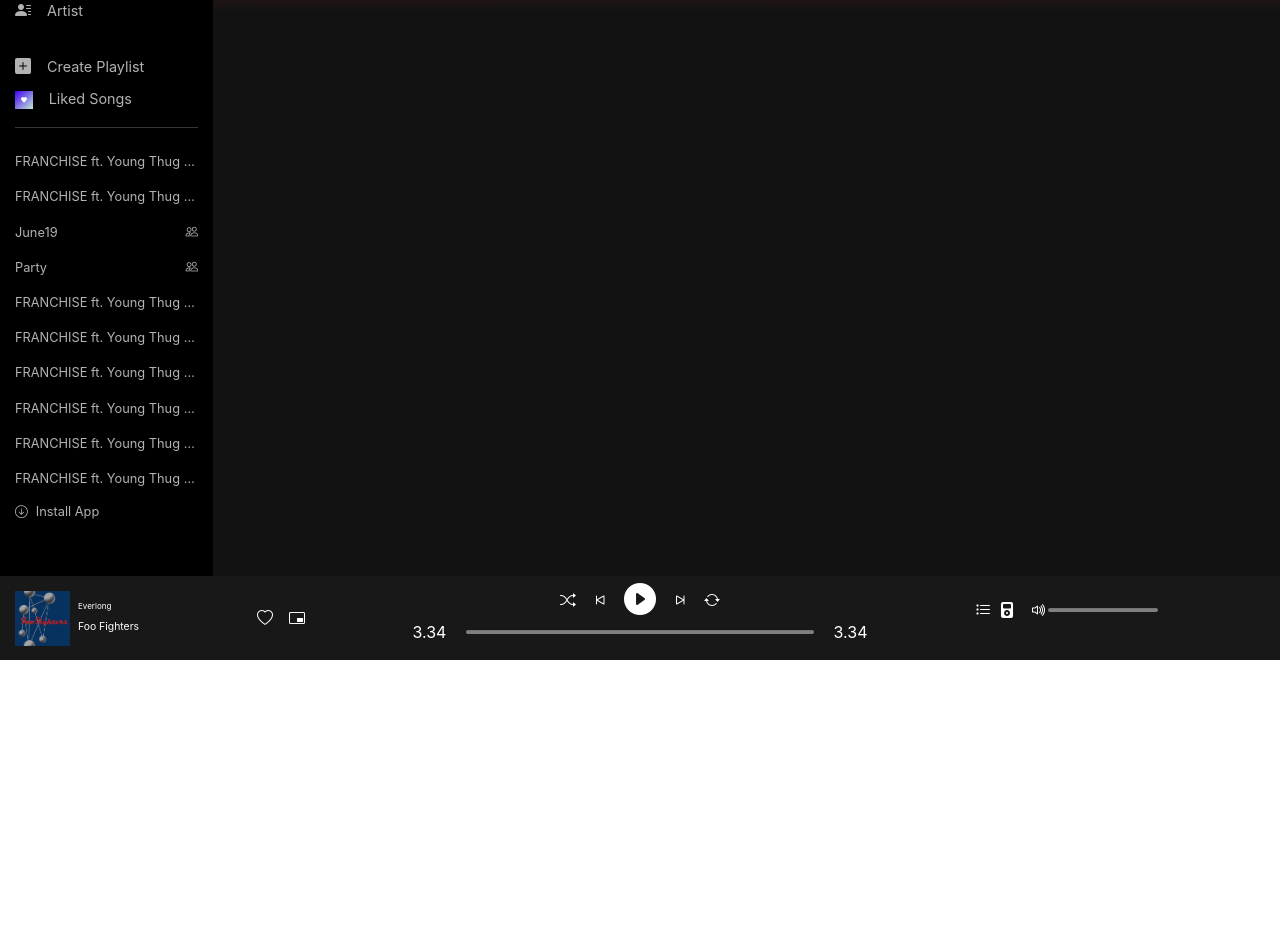
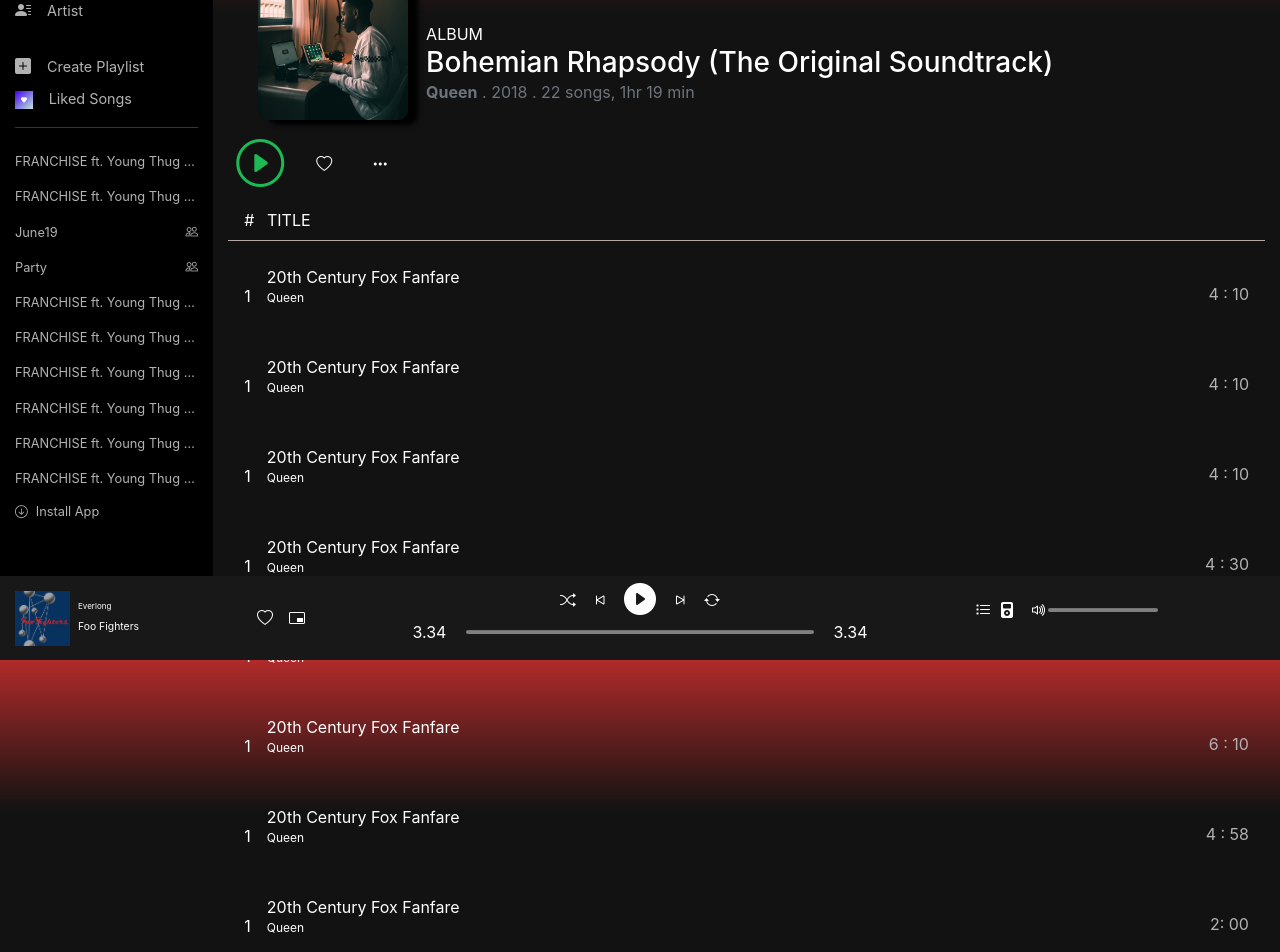
Before and after one commit to martin835/Benchmark4, a React (Create React App) app in the folder spotify-react-refactor/: page /album in a window 1280 px wide. Shown: the part 140-1092 px from the top of the page. Before the commit the page ends 800 px from the top, so only its background shows below. Built offline with nearby package versions, Linux system fonts and the light colour scheme.

Commit message:
album done

```diff
--- a/spotify-react-refactor/src/App.css
+++ b/spotify-react-refactor/src/App.css
@@ -22,6 +22,12 @@
 .top-bumper {
     height: 72px;
 }
+
+.bottom-bumper{
+    height: 140px;
+    width: 100%;
+}
+
 
 .h1-main{
     color: var(--white-1);
@@ -568,6 +574,11 @@
 
 }
 
+.hr-album {
+    background-color: rgb(204, 186, 186);
+    margin-top: 25px;
+}
+
 .ash_tag{
     color: var(--white-1);
     padding-left: 0px;
--- a/spotify-react-refactor/src/App.js
+++ b/spotify-react-refactor/src/App.js
@@ -7,20 +7,22 @@
 import MainBody from './components/MainBody';
 import {BrowserRouter, Routes, Route} from "react-router-dom"
 import BodyArtist from "./components/BodyArtist"
+import BodyAlbum from "./components/BodyAlbum"
 
 function App() {
   return (
     <BrowserRouter>
       <Container fluid>
-        <Row>
+        <Row className="flex-nowrap">
           <Col xs={2} className="sidebar-bg">
             <MySideBar />
           </Col>
           <Col xs={10}>
             <MyNavBar />
             <Routes>
-              <Route path="/" element={<MainBody />}/>
-              <Route path="/artist" element={<BodyArtist />}/>
+              <Route path="/" element={<MainBody />} />
+              <Route path="/artist" element={<BodyArtist />} />
+              <Route path="/album" element={<BodyAlbum />} />
             </Routes>
           </Col>
         </Row>
--- /dev/null
+++ b/spotify-react-refactor/src/components/BodyAlbum.jsx
@@ -0,0 +1,200 @@
+import { Container, Col, Row } from "react-bootstrap";
+
+const BodyAlbum = () => (
+  <div>
+    <div className="top-bumper"></div>
+    <Container fluid>
+      <Row>
+        <Col xs={12} className="card-head d-flex my-2">
+          <Col xs={2} className="card-head-image">
+            <img
+              className="card-image-head"
+              src={require ("../Assests/album_pic.jpeg")}
+              alt=""
+            />
+          </Col>
+          <Col
+            xs={8}
+            className="d-flex description text-white justify-content-start align-items-end"
+          >
+            <div>
+              <p className=" description-head_1 mb-0"> ALBUM </p>
+              <h3 className=" description-head_2 mb-0">
+                {" "}
+                Bohemian Rhapsody (The Original Soundtrack){" "}
+              </h3>
+              <p className=" text-muted description-head_3">
+                {" "}
+                <strong>Queen</strong> . 2018 . 22 songs, 1hr 19 min
+              </p>
+            </div>
+          </Col>
+        </Col>
+        <div>
+          <Row className="text-white">
+            <Col xs={12} className="d-flex align-items-center">
+              <div className="artist-main-play-button">
+                <i className="bi bi-play-circle d-inline-block mx-2"></i>
+                <div className="artist-main-button-inner-div"></div>
+              </div>
+              <div className="ml-4 px-3 py-1 artist-follow">
+                {" "}
+                <i className="bi bi-heart"></i>
+              </div>
+              <div className="ml-4">
+                <i className="bi bi-three-dots"></i>
+              </div>
+            </Col>
+          </Row>
+        </div>
+      </Row>
+    </Container>
+    <div className="pt-2">
+      <span className="pl-3 ash_tag">#</span>
+      <span className="mx-2" style={{ color: "white" }}>
+        {" "}
+        TITLE
+      </span>
+    </div>
+    <hr className="my-2 hr-album" />
+    <div className="artist-songs-table-wrapper pr-3">
+      <div className="row align-items-center py-3">
+        <div className="col-9 col-sm-6 artist-main-songs-list">
+          <span className="px-3 mx-0 mb-3">1</span>
+          <div className="d-inline-block">
+            <p className="fox mb-0">20th Century Fox Fanfare</p>
+            <p className="under_text">Queen</p>
+          </div>
+        </div>
+        <div className="col-3 d-none d-md-block artist-main-songs-right">
+          <span></span>
+        </div>
+        <div className="col-12 col-md-3 d-none d-sm-block text-right artist-main-songs-right">
+          <span className="ml-3">4 : 10</span>
+        </div>
+      </div>
+      <div className="row align-items-center py-3">
+        <div className="col-9 col-sm-6 artist-main-songs-list">
+          <span className="px-3 mx-0 mb-3">1</span>
+          <div className="d-inline-block">
+            <p className="fox mb-0">20th Century Fox Fanfare</p>
+            <p className="under_text">Queen</p>
+          </div>
+        </div>
+        <div className="col-3 d-none d-md-block artist-main-songs-right">
+          <span></span>
+        </div>
+        <div className="col-12 col-md-3 d-none d-sm-block text-right artist-main-songs-right">
+          <span className="ml-3">4 : 10</span>
+        </div>
+      </div>
+      <div className="row align-items-center py-3">
+        <div className="col-9 col-sm-6 artist-main-songs-list">
+          <span className="px-3 mx-0 mb-3">1</span>
+          <div className="d-inline-block">
+            <p className="fox mb-0">20th Century Fox Fanfare</p>
+            <p className="under_text">Queen</p>
+          </div>
+        </div>
+        <div className="col-3 d-none d-md-block artist-main-songs-right">
+          <span></span>
+        </div>
+        <div className="col-12 col-md-3 d-none d-sm-block text-right artist-main-songs-right">
+          <span className="ml-3">4 : 10</span>
+        </div>
+      </div>
+      <div className="row align-items-center py-3">
+        <div className="col-9 col-sm-6 artist-main-songs-list">
+          <span className="px-3 mx-0 mb-3">1</span>
+          <div className="d-inline-block">
+            <p className="fox mb-0">20th Century Fox Fanfare</p>
+            <p className="under_text">Queen</p>
+          </div>
+        </div>
+        <div className="col-3 d-none d-md-block artist-main-songs-right">
+          <span></span>
+        </div>
+        <div className="col-12 col-md-3 d-none d-sm-block text-right artist-main-songs-right">
+          <span className="ml-3">4 : 30</span>
+        </div>
+      </div>
+      <div className="row align-items-center py-3">
+        <div className="col-9 col-sm-6 artist-main-songs-list">
+          <span className="px-3 mx-0 mb-3">1</span>
+          <div className="d-inline-block">
+            <p className="fox mb-0">20th Century Fox Fanfare</p>
+            <p className="under_text">Queen</p>
+          </div>
+        </div>
+        <div className="col-3 d-none d-md-block artist-main-songs-right">
+          <span></span>
+        </div>
+        <div className="col-12 col-md-3 d-none d-sm-block text-right artist-main-songs-right">
+          <span className="ml-3">2 : 16</span>
+        </div>
+      </div>
+      <div className="row align-items-center py-3">
+        <div className="col-9 col-sm-6 artist-main-songs-list">
+          <span className="px-3 mx-0 mb-3">1</span>
+          <div className="d-inline-block">
+            <p className="fox mb-0">20th Century Fox Fanfare</p>
+            <p className="under_text">Queen</p>
+          </div>
+        </div>
+        <div className="col-3 d-none d-md-block artist-main-songs-right">
+          <span></span>
+        </div>
+        <div className="col-12 col-md-3 d-none d-sm-block text-right artist-main-songs-right">
+          <span className="ml-3">6 : 10</span>
+        </div>
+      </div>
+      <div className="row align-items-center py-3">
+        <div className="col-9 col-sm-6 artist-main-songs-list">
+          <span className="px-3 mx-0 mb-3">1</span>
+          <div className="d-inline-block">
+            <p className="fox mb-0">20th Century Fox Fanfare</p>
+            <p className="under_text">Queen</p>
+          </div>
+        </div>
+        <div className="col-3 d-none d-md-block artist-main-songs-right">
+          <span></span>
+        </div>
+        <div className="col-12 col-md-3 d-none d-sm-block text-right artist-main-songs-right">
+          <span className="ml-3">4 : 58</span>
+        </div>
+      </div>
+      <div className="row align-items-center py-3">
+        <div className="col-9 col-sm-6 artist-main-songs-list">
+          <span className="px-3 mx-0 mb-3">1</span>
+          <div className="d-inline-block">
+            <p className="fox mb-0">20th Century Fox Fanfare</p>
+            <p className="under_text">Queen</p>
+          </div>
+        </div>
+        <div className="col-3 d-none d-md-block artist-main-songs-right">
+          <span></span>
+        </div>
+        <div className="col-12 col-md-3 d-none d-sm-block text-right artist-main-songs-right">
+          <span className="ml-3">2: 00</span>
+        </div>
+      </div>
+      <div className="row align-items-center py-3">
+        <div className="col-9 col-sm-6 artist-main-songs-list">
+          <span className="px-3 mx-0 mb-3">1</span>
+          <div className="d-inline-block">
+            <p className="fox mb-0">20th Century Fox Fanfare</p>
+            <p className="under_text">Queen</p>
+          </div>
+        </div>
+        <div className="col-3 d-none d-md-block artist-main-songs-right">
+          <span></span>
+        </div>
+        <div className="col-12 col-md-3 d-none d-sm-block text-right  text-sm-center artist-main-songs-right">
+          <span className="ml-3">1 : 10</span>
+        </div>
+      </div>
+    </div>
+    <div className="bottom-bumper"></div>;
+  </div>
+);
+export default BodyAlbum;
--- a/spotify-react-refactor/src/components/BodyArtist.jsx
+++ b/spotify-react-refactor/src/components/BodyArtist.jsx
@@ -153,6 +153,7 @@
           <span className="ml-4 artist-text-secundary">MORE...</span>
         </div>
       </div>
+      <div className="bottom-bumper"></div>
     </>
   );
 };
--- a/spotify-react-refactor/src/components/MainBody.jsx
+++ b/spotify-react-refactor/src/components/MainBody.jsx
@@ -40,10 +40,15 @@
 
         <Row id="main-section-recent">
           {songs.map((song) => (
-            <OneSongCard key={song.id} image={song.album.cover_medium} title={song.title} artist={song.artist.name} />
+            <OneSongCard
+              key={song.id}
+              image={song.album.cover_medium}
+              title={song.title}
+              artist={song.artist.name}
+            />
           ))}
-
         </Row>
+        <div className="bottom-bumper"></div>
       </Container>
     );
 }
--- a/spotify-react-refactor/src/components/MyFooter.jsx
+++ b/spotify-react-refactor/src/components/MyFooter.jsx
@@ -2,6 +2,8 @@
  import Container from "react-bootstrap/Container";
 
 const MyFooter = () => (
+  <>
+
     <footer className="fixed-bottom footer-class">
       <div className="container-fluid">
         <div className="row">
@@ -50,6 +52,7 @@
         </div>
       </div>
     </footer>
+  </>
 );
 
 export default MyFooter
```
Lines whose indentation alone changed are shown as unchanged.
